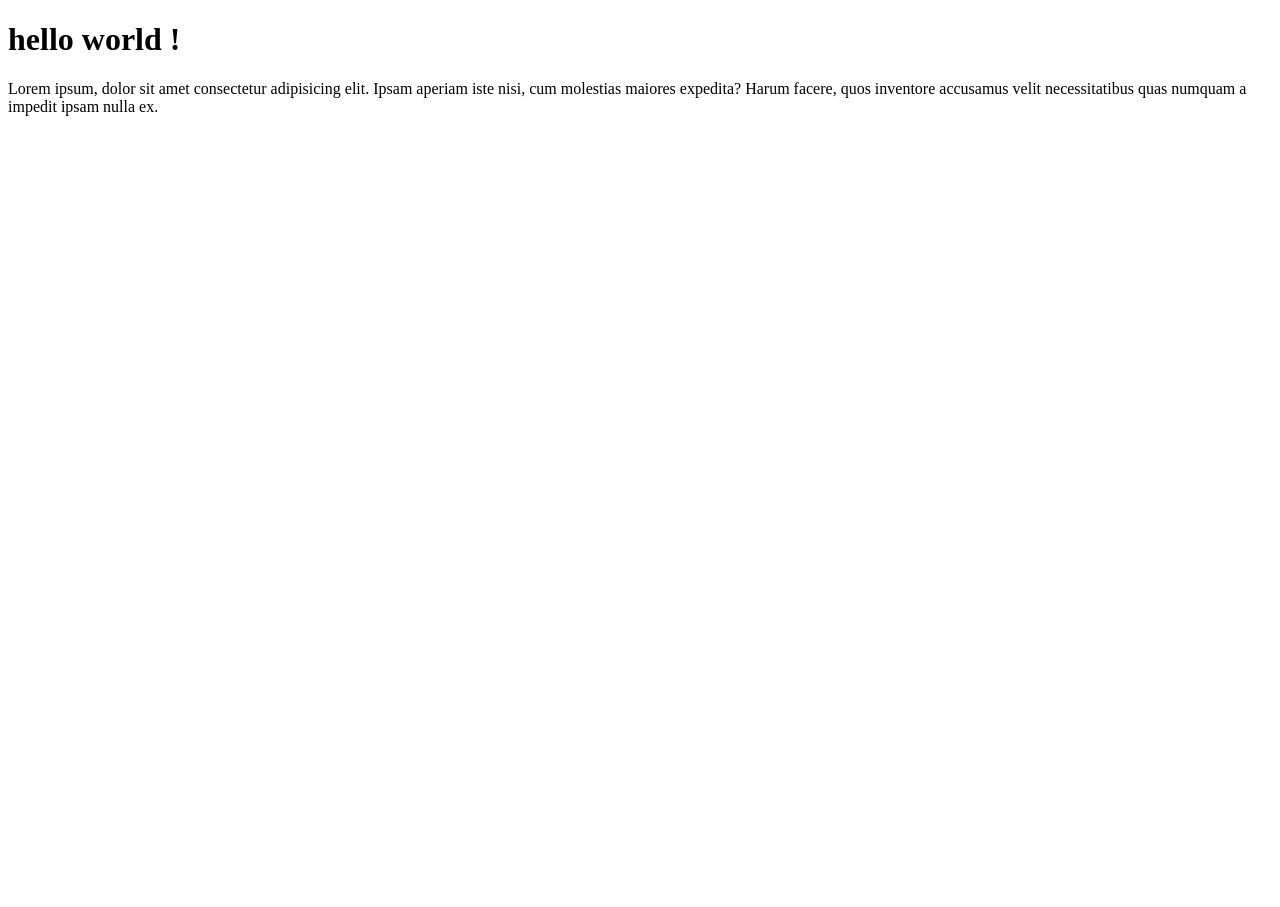
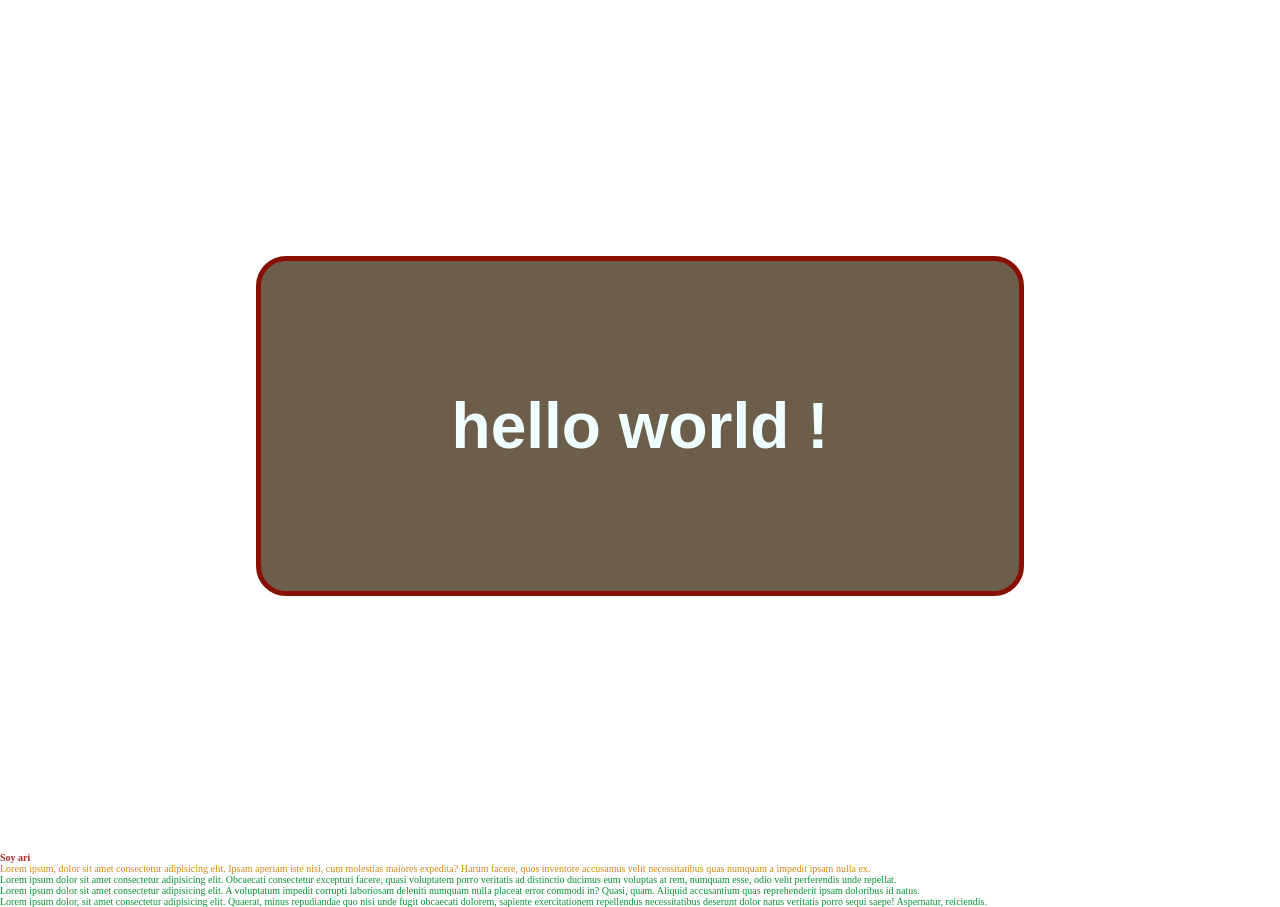
Before and after one commit to arianabaniv/REPASO_HTML_CSS, a plain HTML site: page index.html in a window 1280 px wide. Before the commit the page ends 800 px from the top, so only its background shows below. Drawn offline with Linux system fonts and the light colour scheme.

Commit message:
Add some classes

```diff
--- a/css/style.css
+++ b/css/style.css
@@ -0,0 +1,28 @@
+*{
+    margin: 0;
+    padding: 0;
+    box-sizing: border-box;
+    font-size: 10px;
+}
+
+h1{
+    font-size: 5vw;
+    margin: 4em;
+    padding: 2em;
+    background-color: rgb(109, 94, 76);
+    text-align: center;
+    color: azure;
+    font-family: Arial, Helvetica, sans-serif;
+    border: 5px rgb(136, 16, 0) solid;
+    border-radius: 30px;
+}
+
+p{
+    color: rgb(9, 147, 53);
+}
+.body-text {
+    color: rgb(214, 137, 21);
+}
+#Subtitle {
+    color: brown;
+}
--- a/index.html
+++ b/index.html
@@ -10,7 +10,14 @@
 
 <body>
     <h1>hello world !</h1>
+    <h2 id="Subtitle">Soy ari</h2>
 
-    <p>Lorem ipsum, dolor sit amet consectetur adipisicing elit. Ipsam aperiam iste nisi, cum molestias maiores expedita? Harum facere, quos inventore accusamus velit necessitatibus quas numquam a impedit ipsam nulla ex.</p>
+    <p class="body-text">Lorem ipsum, dolor sit amet consectetur adipisicing elit. Ipsam aperiam iste nisi, cum molestias maiores expedita? Harum facere, quos inventore accusamus velit necessitatibus quas numquam a impedit ipsam nulla ex.</p>
+
+    <p>Lorem ipsum dolor sit amet consectetur adipisicing elit. Obcaecati consectetur excepturi facere, quasi voluptatem porro veritatis ad distinctio ducimus eum voluptas at rem, numquam esse, odio velit perferendis unde repellat.</p>
+
+    <p>Lorem ipsum dolor sit amet consectetur adipisicing elit. A voluptatum impedit corrupti laboriosam deleniti numquam nulla placeat error commodi in? Quasi, quam. Aliquid accusantium quas reprehenderit ipsam doloribus id natus.</p>
+
+    <p>Lorem ipsum dolor, sit amet consectetur adipisicing elit. Quaerat, minus repudiandae quo nisi unde fugit obcaecati dolorem, sapiente exercitationem repellendus necessitatibus deserunt dolor natus veritatis porro sequi saepe! Aspernatur, reiciendis.</p>
 </body>
 </html>
```
Also changed, not shown: 1 other file.
